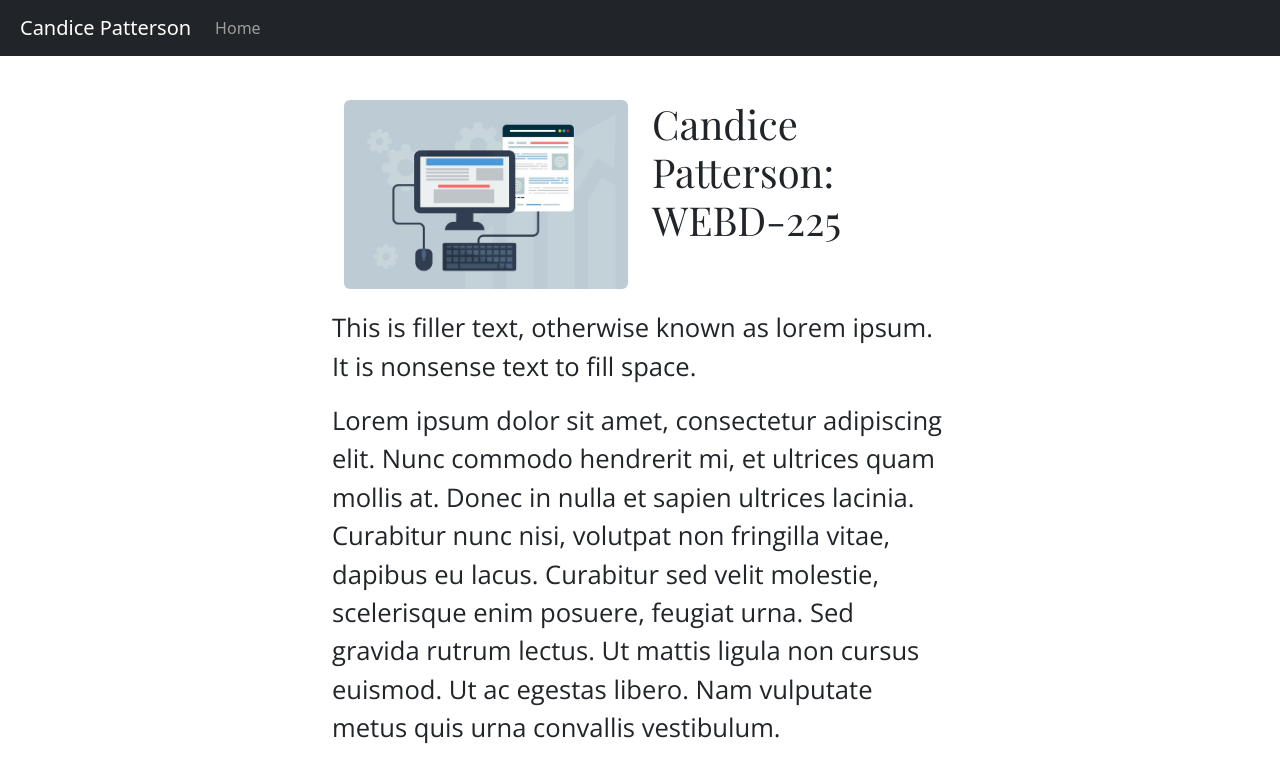
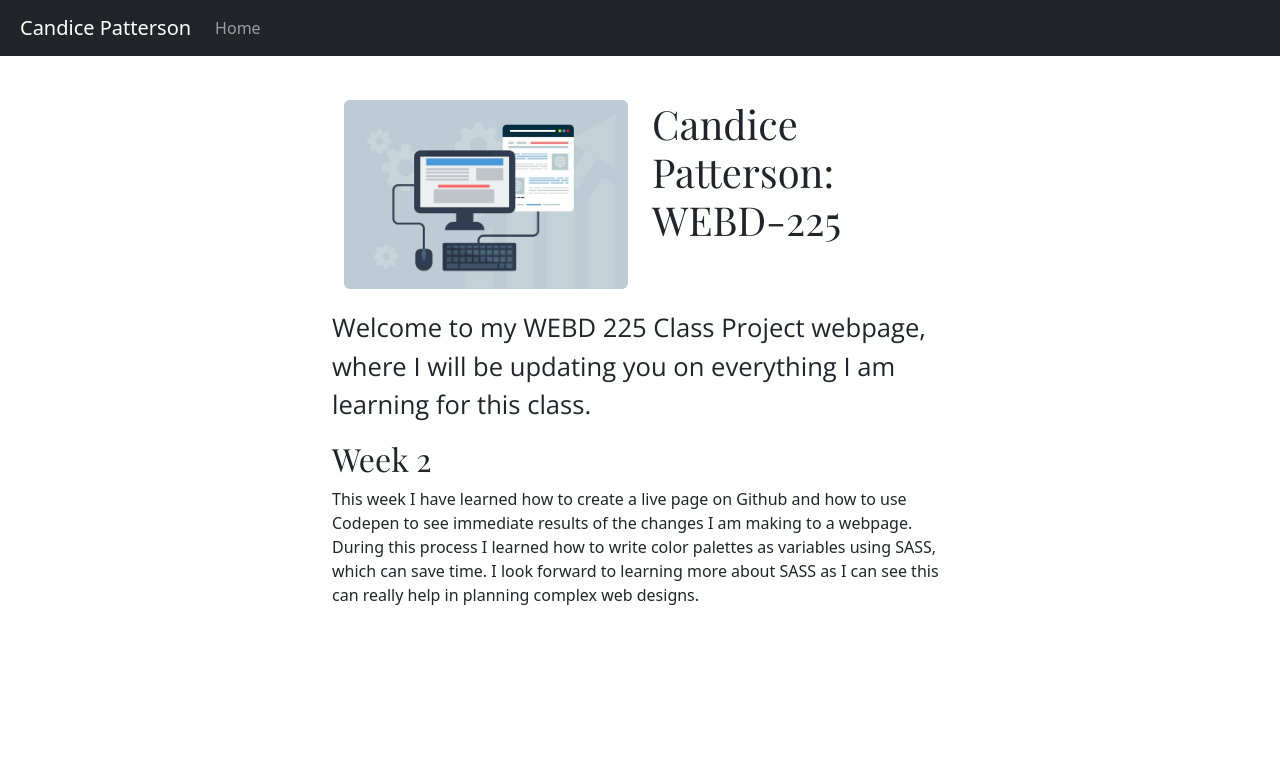
Before and after one commit to cthelittlefrog/cthelittlefrog.github.io, a plain HTML site: page index.html in a window 1280 px wide. Drawn offline with nearby package versions, Linux system fonts and the light colour scheme.

Commit message:
Add files via upload

```diff
--- a/index.html
+++ b/index.html
@@ -41,8 +41,11 @@
     </div>
   </div><!--end 2col-->
 
-  <p>This is filler text, otherwise known as lorem ipsum. It is nonsense text to fill space.</p>
-  <p> Lorem ipsum dolor sit amet, consectetur adipiscing elit. Nunc commodo hendrerit mi, et ultrices quam mollis at. Donec in nulla et sapien ultrices lacinia. Curabitur nunc nisi, volutpat non fringilla vitae, dapibus eu lacus. Curabitur sed velit molestie, scelerisque enim posuere, feugiat urna. Sed gravida rutrum lectus. Ut mattis ligula non cursus euismod. Ut ac egestas libero. Nam vulputate metus quis urna convallis vestibulum.</p>
+  <p> Welcome to my WEBD 225 Class Project webpage, where I will be updating you on everything I am learning for this class.</p>
+  <article>
+      <h2>Week 2</h2>
+      This week I have learned how to create a live page on Github and how to use Codepen to see immediate results of the changes I am making to a webpage. During this process I learned how to write color palettes as variables using SASS, which can save time. I look forward to learning more about SASS as I can see this can really help in planning complex web designs.
+  </article>
 </main><!-- /.container -->
 
 <!-- Bootstrap core JavaScript
```
